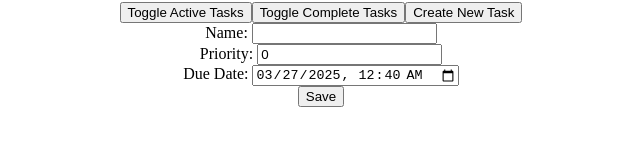
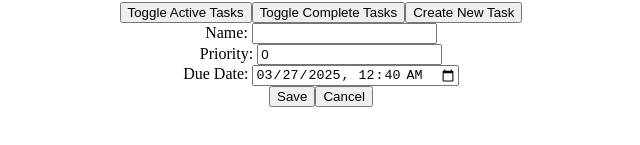
Before and after one commit to QuestlineDJ/task-knight, a React (Vite) app: page / in a window 1280 px wide. Both pictures are taken after a click on the button "Create New Task". Shown: the part 317-462 px from the top of the page, without its empty margins (319-959 px from the left). Built offline with nearby package versions, Linux system fonts and the light colour scheme.

Commit message:
Add ability to cancel editing a task

```diff
--- a/src/TaskSystem.tsx
+++ b/src/TaskSystem.tsx
@@ -82,6 +82,10 @@ export function TaskMaster() {
     setShowEditor(true);
   }
 
+   function cancel_editor() {
+      setShowEditor(false)
+   }
+
   function complete_task(taskid: number) {
     var completed_task = activeTasks.find((element) => element.id == taskid);
     if (completed_task == undefined) {
@@ -128,7 +132,7 @@ export function TaskMaster() {
       >
         Create New Task
       </button>
-      <TaskForm callback={handleSave} task={editTask} active={showEditor} />
+      <TaskForm callback={handleSave} task={editTask} active={showEditor} cancel_callback={cancel_editor}/>
       <TaskList
         name="Active Tasks"
         action={true}
@@ -225,7 +229,7 @@ function TaskDisplay({
   );
 }
 
-function TaskForm({ callback, task, active }: any) {
+function TaskForm({ callback, task, active, cancel_callback }: any) {
   if (active == false) {
     return <></>;
   }
@@ -295,6 +299,12 @@ function TaskForm({ callback, task, active }: any) {
       >
         Save
       </button>
+      <button
+         type="button"
+         onClick={cancel_callback}
+      >
+         Cancel
+      </button>
     </div>
   );
 }
```
